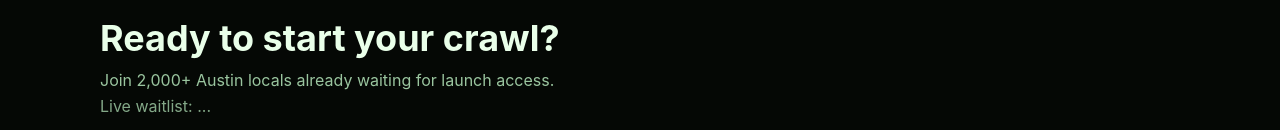
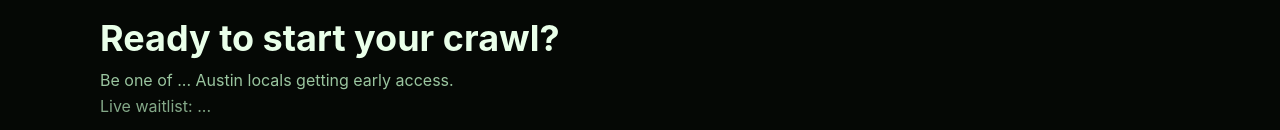
Before and after one commit to jessekasser-atr/Dollar-Bar-Club, a plain HTML site: page index.html in a window 1280 px wide. Shown: the part 1436-1566 px from the top of the page. Drawn offline with Linux system fonts and the light colour scheme; no server answers.

Commit message:
Update index.html

```diff
--- a/index.html
+++ b/index.html
@@ -350,7 +350,9 @@
 
       <section class="section" id="claim">
         <h2>Ready to start your crawl?</h2>
-        <p class="section-lead">Join 2,000+ Austin locals already waiting for launch access.</p>
+        <p class="section-lead">
+  Be one of <span id="waitlistCount">...</span> Austin locals getting early access.
+</p>
         <p class="section-lead" style="opacity:.85; margin-top:6px;">
   Live waitlist: <span id="waitlistCount">...</span>
 </p>
```
